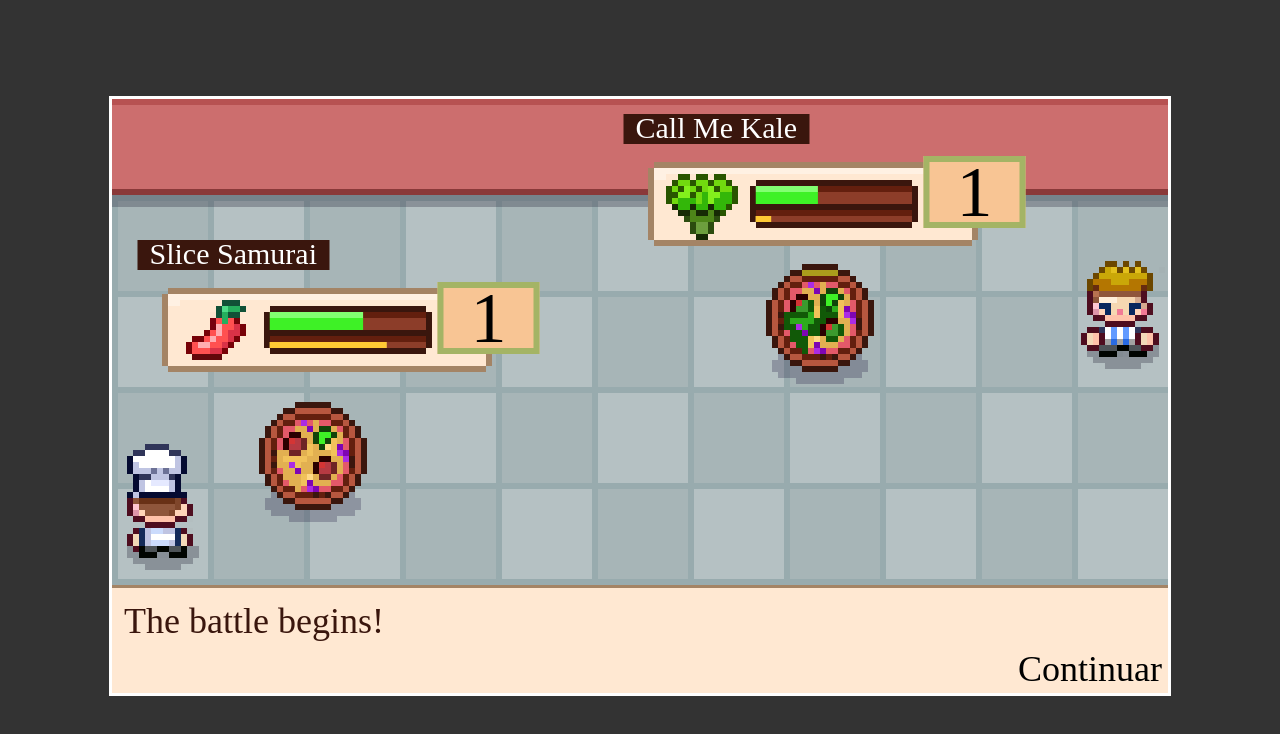
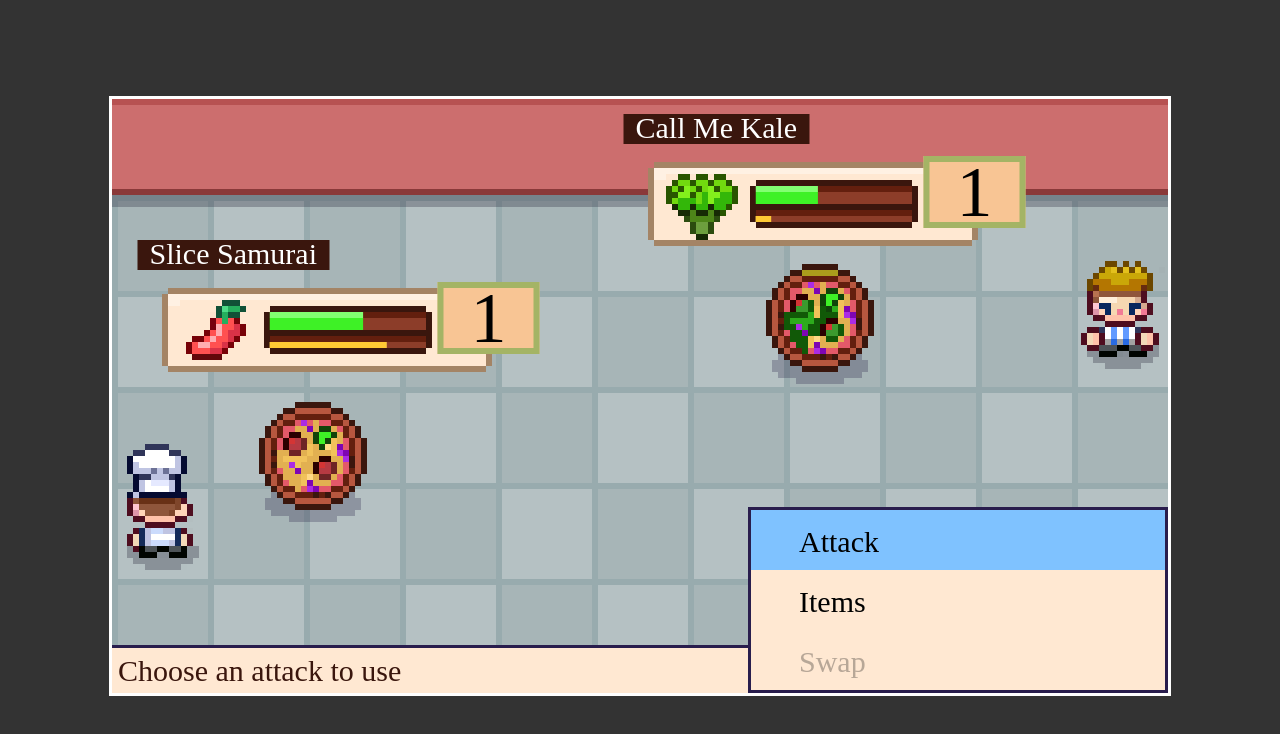
Before and after one commit to mlg404/pizza-legends, a plain HTML site: page index.html in a window 1280 px wide. Drawn offline with Linux system fonts and the light colour scheme.

Commit message:
feat: add battle menu & choose attack on menu

```diff
--- a/battle/battle.js
+++ b/battle/battle.js
@@ -9,7 +9,8 @@ class Battle {
         xp: 75,
         maxXp: 100,
         level: 1,
-        status: null
+        status: null,
+        isPlayerControlled: true
       }, this),
       "enemy1": new Combatant({
         ...Pizzas.v001,
--- a/battle/battleEvent.js
+++ b/battle/battleEvent.js
@@ -20,9 +20,6 @@ class BattleEvent {
   async stateChange(resolve) {
     const { caster, target, damage, recover, status, action } = this.event
     let who = this.event.onCaster ? caster : target
-    if (action.targetType === "friendly") {
-      who = caster
-    }
 
     if (damage) {
       target.update({
--- a/battle/combatant.js
+++ b/battle/combatant.js
@@ -78,7 +78,7 @@ class Combatant {
 
     if (this.status?.type === "clumsy" && utils.randomFromArray([true, false, false])) {
       return [
-        { type: "textMessage", text: `${this.name} flops over!` }
+        { type: "textMessage", text: `${this.name} flops over!` },
       ]
     }
 
--- a/battle/submissionMenu.js
+++ b/battle/submissionMenu.js
@@ -5,16 +5,87 @@ class SubmissionMenu {
     this.enemy = enemy;
   }
 
+  getPages() {
+
+    const backOption = {
+      label: "go back",
+      description: "Return to previous page",
+      handler: () => {
+        this.keyboardMenu.setOptions(this.getPages().root)
+      }
+    }
+
+
+    return {
+      root: [
+        {
+          label: "Attack",
+          description: "Choose an attack to use",
+          handler: () => {
+            this.keyboardMenu.setOptions(this.getPages().attacks)
+          }
+        },
+        {
+          label: "Items",
+          description: "Choose an item",
+          handler: () => {
+            this.keyboardMenu.setOptions(this.getPages().items)
+          }
+        },
+        {
+          label: "Swap",
+          description: "Change to another pizza",
+          disabled: true,
+          handler: () => { }
+        }
+      ],
+      attacks: [
+        ...this.caster.actions.map(key => {
+          const action = Actions[key]
+          return {
+            label: action.name,
+            description: action.description,
+            handler: () => {
+              this.menuSubmit(action)
+            }
+          }
+        }),
+        backOption
+      ],
+      items: [
+        {
+          label: "item",
+          description: "item iii",
+          handler: () => { }
+        },
+        backOption
+      ],
+    }
+  }
+
+  menuSubmit(action, instanceId = null) {
+
+    this.keyboardMenu?.end()
+
+    this.onComplete({
+      action,
+      target: action.targetType === "friendly" ? this.caster : this.enemy
+    })
+  }
+
   decide() {
-    this.onComplete({
-      action: Actions[this.caster.actions[0]],
-      target: this.enemy
-    })
+    this.menuSubmit(Actions[this.caster.actions[0]])
+  }
 
+  showMenu(container) {
+    this.keyboardMenu = new KeyboardMenu()
+    this.keyboardMenu.init(container)
+    this.keyboardMenu.setOptions(this.getPages().root)
   }
 
   init(container) {
-    this.decide()
+    if (!this.caster.isPlayerControlled) return this.decide()
 
+    this.showMenu(container)
   }
 }
--- a/battle/turnCycle.js
+++ b/battle/turnCycle.js
@@ -55,10 +55,10 @@ class TurnCycle {
   }
 
   async init() {
-    await this.onNewEvent({
-      type: "textMessage",
-      text: "The battle begins!"
-    })
+    // await this.onNewEvent({
+    //   type: "textMessage",
+    //   text: "The battle begins!"
+    // })
 
     this.turn()
   }
--- a/content/pizzas.js
+++ b/content/pizzas.js
@@ -12,7 +12,7 @@ window.Pizzas = {
     type: PizzaTypes.spicy,
     src: "images/characters/pizzas/s001.png",
     icon: "/images/icons/spicy.png",
-    actions: ["clumsyStatus", "damage1"]
+    actions: ["saucyStatus", "clumsyStatus", "damage1"]
   },
   "v001": {
     name: "Call Me Kale",
--- a/index.html
+++ b/index.html
@@ -13,6 +13,8 @@
   <link type="text/css" rel="stylesheet" href="./styles/combatant.css">
   <link type="text/css" rel="stylesheet" href="./styles/submissionMenu.css">
   <link type="text/css" rel="stylesheet" href="./styles/team.css">
+
+  <link type="text/css" rel="stylesheet" href="./styles/keyboardMenu.css">
 </head>
 <body>
   <div class="game-container">
@@ -34,6 +36,7 @@
   <script src="./keyPressListener.js"></script>
   <script src="./revealingText.js"></script>
   <script src="./sceneTransition.js"></script>
+  <script src="./keyboardMenu.js"></script>
 
 
   <script src="./battle/battle.js"></script>
--- /dev/null
+++ b/keyboardMenu.js
@@ -0,0 +1,88 @@
+class KeyboardMenu {
+  constructor() {
+    this.options = [];
+    this.up = null;
+    this.down = null;
+    this.prevFocus = null
+
+  }
+
+  setOptions(options) {
+    this.options = options;
+    this.element.innerHTML = this.options.map((option, index) => {
+      const disabledAttr = option.disabled ? "disabled" : "";
+      return (`
+        <div class="option">
+          <button ${disabledAttr} data-button="${index}" data-description="${option.description}">
+            ${option.label}
+          </button>
+          <span class="right">${option.right ? option.right() : ""}</span>
+        </div>
+      `)
+    }).join("")
+
+    this.element.querySelectorAll("button").forEach((button) => {
+      button.addEventListener("click", (e) => {
+        const chosenOption = this.options[Number(button.dataset.button)]
+        chosenOption.handler()
+      })
+      button.addEventListener("mouseenter", () => button.focus())
+      button.addEventListener("focus", () => {
+        this.prevFocus = button
+        this.descriptionElementText.innerText = button.dataset.description
+      })
+    })
+
+    setTimeout(() => {
+      this.element.querySelector("button[data-button]:not([disabled])").focus()
+    }, 10)
+
+  }
+
+  createElement() {
+    this.element = document.createElement("div");
+    this.element.classList.add("KeyboardMenu");
+
+    this.descriptionElement = document.createElement("div");
+    this.descriptionElement.classList.add("DescriptionBox");
+    this.descriptionElement.innerHTML = (`<p></p>`);
+    this.descriptionElementText = this.descriptionElement.querySelector("p");
+
+  }
+
+  end() {
+
+    this.element.remove()
+    this.descriptionElement.remove()
+
+    this.up.unbind()
+    this.down.unbind()
+  }
+
+  init(container) {
+    this.createElement();
+    container.appendChild(this.descriptionElement)
+    container.appendChild(this.element)
+
+    this.up = new KeyPressListener("ArrowUp", () => {
+      const current = Number(this.prevFocus.getAttribute("data-button"))
+      const buttons = Array.from(this.element.querySelectorAll("button[data-button]"))
+      const nextButton = buttons.reverse().find(el => {
+        return el.dataset.button < current && !el.disabled
+      })
+      if (!nextButton) return buttons[0].focus()
+      nextButton.focus()
+    })
+
+    this.down = new KeyPressListener("ArrowDown", () => {
+      const current = Number(this.prevFocus.getAttribute("data-button"))
+      const buttons = Array.from(this.element.querySelectorAll("button[data-button]"))
+      const nextButton = buttons.find(el => {
+        return el.dataset.button > current && !el.disabled
+      })
+      if (!nextButton) return buttons[0].focus()
+      nextButton.focus()
+    })
+  }
+
+}
--- /dev/null
+++ b/styles/keyboardMenu.css
@@ -0,0 +1,59 @@
+.KeyboardMenu {
+  border: 1px solid var(--border-color);
+  background: var(--menu-background);
+  position: absolute;
+}
+
+.KeyboardMenu button {
+  display: flex;
+  align-items: center;
+  width: 100%;
+  text-align: left;
+  --webkit-appearance: none;
+  border: 0;
+  background: none;
+  height:20px;
+  cursor: pointer;
+  font-family: inherit;
+  padding:0;
+  font-size:10px;
+  padding-left:1rem
+}
+
+.KeyboardMenu button:focus {
+  background: var(--menu-selected-background);
+  outline:0
+}
+
+.KeyboardMenu .option {
+  position: relative;
+}
+
+.KeyboardMenu .option .right {
+  position: absolute;
+  right: 0;
+  top: 0;
+  bottom: 0
+}
+
+.DescriptionBox {
+  position: absolute;
+  bottom: 0;
+  left: 0;
+  right: 0;
+  color: var(--menu-font-color);
+  border-top: 1px solid var(--border-color);
+  background: var(--menu-background);
+  padding: 2px
+}
+
+.DescriptionBox p {
+  font-size: 10px;
+  margin: 0
+}
+
+.Battle .KeyboardMenu {
+  right: 0;
+  bottom: 0;
+  width:140px
+}
```
